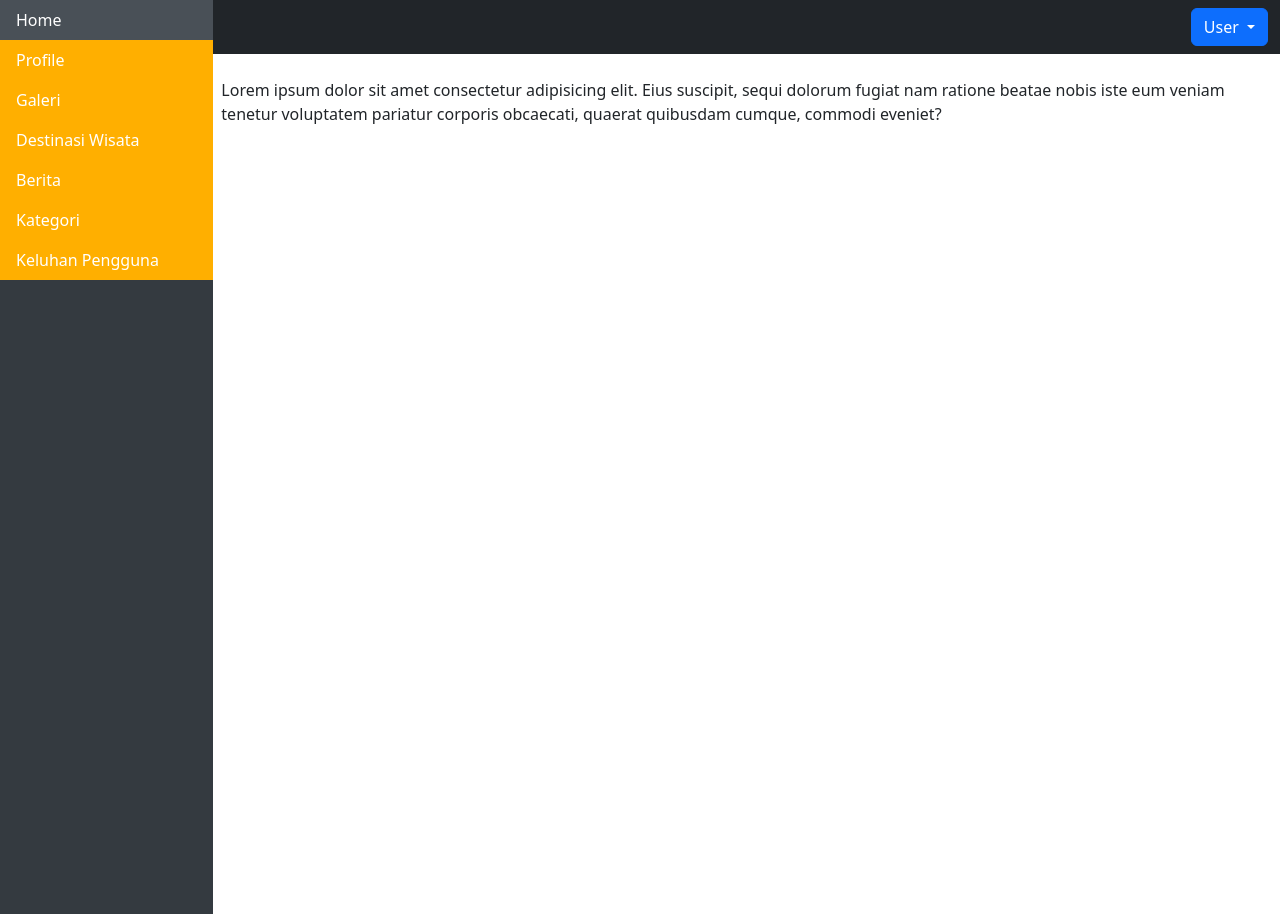
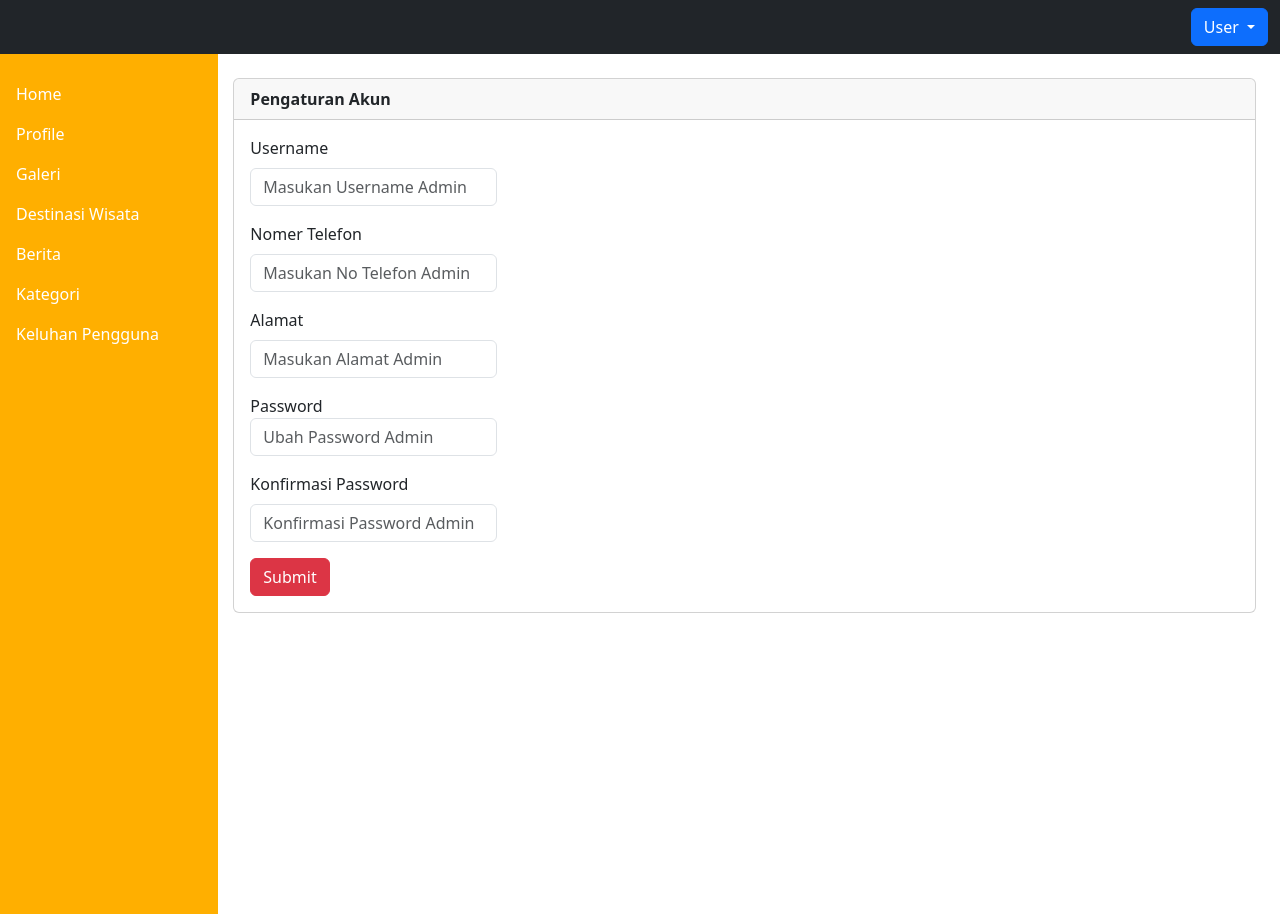
Before and after one commit to lasticoo/Kelompok2TIFInter2023, a PHP site: page /admin/dashboard.php?hal=user in a window 1280 px wide. Run offline with PHP 8.4, Linux system fonts and the light colour scheme; the visitor is signed in with stand-in values (Sample User, id 1).

Commit message:
add
Update : Admin

```diff
--- a/Web Kelompok 2 TIF INTER 2023/admin/ceklogin.php
+++ b/Web Kelompok 2 TIF INTER 2023/admin/ceklogin.php
@@ -17,6 +17,7 @@ if ($cek > 0){
     $_SESSION['namaadmin'] = $r['nama_admin'];
     $_SESSION['username'] = $r['username'];
     $_SESSION['password'] = $r['password'];
+    $_SESSION['idadmin']  = $r['id_admin'];
 
 
     if(!empty($_POST["remember"])){
@@ -28,7 +29,7 @@ if ($cek > 0){
         setcookie("password", "", time() - 3600, "/");
     }
 
-    header("location:dashboard.php");
+    header("location:dashboard.php?hal=home");
 
 }else{
     header("location:gagal_login.php");
--- a/Web Kelompok 2 TIF INTER 2023/admin/dashboard.php
+++ b/Web Kelompok 2 TIF INTER 2023/admin/dashboard.php
@@ -1,5 +1,6 @@
 <?php
 session_start();
+require_once "koneksi.php";
 date_default_timezone_set('Asia/Jakarta');
 
 if(empty($_SESSION['username']) and empty($_SESSION['password'])) {
@@ -46,29 +47,38 @@ if(empty($_SESSION['username']) and empty($_SESSION['password'])) {
             }
 
             .nav-pills {
-                    background-color: #FFAF00;
+    background-color: #FFAF00; /* Background untuk sidebar */
     color: white;
+    min-height: 100vh; /* Membuat sidebar memanjang sampai bawah */
+    padding-top: 20px; /* Tambah jarak atas */
 }
+
 .nav-pills .nav-link {
     color: #ffffff;
-                                border-radius: 0;
-    }
-    .nav-pills .nav-link.active {
-        background-color: #007bff; /* Active link background */
-        color: #ffffff; /* White text for active link */
+    border-radius: 2px;
 }
 
-    /* Hover effect for links */
-    .nav-pills .nav-link:hover {
-        background-color: #495057; /* Slightly lighter on hover */
-        color: #ffffff; /* White text on hover */
+.nav-pills .nav-link.active {
+    background-color: #007bff; /* Warna background link aktif */
+    color: #ffffff; /* Warna teks untuk link aktif */
+}
 
 
+.nav-pills .nav-link:hover {
+    background-color: #495057;
+    color: #ffffff;
 }
-    col-lg-2.position-fixed {
+
+
+.col-lg-2.position-fixed {
+    position: fixed;
+    top: 50%;
     left: 0;
-    width: 16.6667%;
-    padding: 0;
+    width: 17%;
+    height: 200vh; /* Pastikan sidebar memanjang seluruh layar */
+    padding: 40px;
+    background-color: #FFAF00; /* Background untuk sidebar */
+    z-index: 1000;
 }
 
 
@@ -98,7 +108,7 @@ if(empty($_SESSION['username']) and empty($_SESSION['password'])) {
         </div>
                     </a></li>
 
-                    <li><a class="dropdown-item" href="#"><i class="bi bi-gear"></i>Setting</a></li>
+                    <li><a class="dropdown-item" href="dashboard.php?hal=user"><i class="bi bi-gear"></i>Setting</a></li>
                     <li><a class="dropdown-item" href="logout.php" onclick="return confirm('Apakah anda yakin ingin keluar dari aplikasi?')">
                         <img src="image/logout(1).png">Logout</a></li>
                 </ul>
@@ -107,7 +117,7 @@ if(empty($_SESSION['username']) and empty($_SESSION['password'])) {
             </div>
         </div>
         <div class="row mt-4">
-    <div class="col-lg-2 position-fixed vh-100" style="left: 0; top: 0; padding: 0; background-color: #343a40;">
+    <div class="col-lg-2 position-fixed vh-100" style="left: 0; top: 54px; padding: 0;">
         <div class="nav flex-column nav-pills" id="v-pills-tab" role="tablist" aria-orientation="vertical">
             <a class="nav-link <?php echo (isset($_GET['hal']) && $_GET['hal'] == 'home' ? "active" : "") ?>" href="dashboard.php?hal=home">Home</a>
             <a class="nav-link <?php echo (isset($_GET['hal']) && $_GET['hal'] == 'profile' ? "active" : "") ?>" href="dashboard.php?hal=profile">Profile</a>
@@ -122,8 +132,44 @@ if(empty($_SESSION['username']) and empty($_SESSION['password'])) {
 
 
             <div class="col-lg-10 offset-2">
-                Lorem ipsum dolor sit amet consectetur adipisicing elit. Eius suscipit, sequi dolorum fugiat nam ratione beatae nobis iste eum veniam tenetur voluptatem pariatur corporis obcaecati, quaerat quibusdam cumque, commodi eveniet?
 
+             <?php
+
+              if(isset($_GET['hal'])){
+
+                switch($_GET['hal']) {
+                    case 'home';
+                    include "modul/mod_home/home.php";
+                    break;
+                    case 'profile':
+                        include "modul/mod_profile/profile.php";
+                    break;
+                    case 'galeri':
+                        include "modul/mod_galeri/galeri.php";
+                        break;
+                    case 'destinasi-wisata':
+                        include "modul/mod_wisata/wisata.php";
+                        break;
+                    case 'kategori':
+                        include "modul/mod_kategori/kategori.php";
+                        break;
+                    case 'berita':
+                        include "modul/mod_berita/berita.php";
+                        break;
+                    case 'user':
+                        include "modul/mod_user/user.php";
+                        break;
+                        default:
+                        echo "<h1>Halaman Tidak Ditemukan</h1>";
+
+                }
+              }else{
+                header("location:dashboard.php?hal=home");
+              }
+
+
+
+             ?>
             </div>
         </div>
 
--- a/Web Kelompok 2 TIF INTER 2023/admin/index.php
+++ b/Web Kelompok 2 TIF INTER 2023/admin/index.php
@@ -25,7 +25,7 @@ echo '
 
         body {
 
-            background-image: url("image/login.png");
+            background-image: url("image/homepage.png");
             background-size: cover;
             background-position: center center;
             background-repeat: no-repeat;
--- a/Web Kelompok 2 TIF INTER 2023/admin/koneksi.php
+++ b/Web Kelompok 2 TIF INTER 2023/admin/koneksi.php
@@ -9,5 +9,5 @@ $db = new mysqli($server, $username, $password, $database);
 if($db->connect_error){
     die ("Koneksi gagal " . $db->connect_error);
 }
-echo"koneksi berhasil";
+
 ?>
--- /dev/null
+++ b/Web Kelompok 2 TIF INTER 2023/admin/modul/mod_berita/berita.php
@@ -0,0 +1 @@
+ini berita
--- /dev/null
+++ b/Web Kelompok 2 TIF INTER 2023/admin/modul/mod_galeri/galeri.php
@@ -0,0 +1 @@
+ini galeri
--- /dev/null
+++ b/Web Kelompok 2 TIF INTER 2023/admin/modul/mod_home/home.php
@@ -0,0 +1 @@
+ini home
--- /dev/null
+++ b/Web Kelompok 2 TIF INTER 2023/admin/modul/mod_kategori/kategori.php
@@ -0,0 +1 @@
+ini kategori
--- /dev/null
+++ b/Web Kelompok 2 TIF INTER 2023/admin/modul/mod_user/user.php
@@ -0,0 +1,56 @@
+<div class="container-fluid">
+    <div class="card">
+        <div class="card-header"><strong>Pengaturan Akun</strong></div>
+        <div class="card-body">
+            <form class="action" method="POST">
+
+                <div class="mb-3 w-25">
+                    <label class="form-label">Username</label>
+                    <input type="text" name="username"  class="form-control" placeholder="Masukan Username Admin" autocomplete="off" required/>
+
+                </div>
+                <div class="mb-3 w-25">
+                    <label class="form-label">Nomer Telefon</label>
+                    <input type="text" class="form-control" name="telfon"  placeholder="Masukan No Telefon Admin" required/>
+                </div>
+                <div class="mb-3 w-25">
+                    <label class="form-label">Alamat</label>
+                    <input type="text"  class="form-control" name="alamat" placeholder="Masukan Alamat Admin" required/>
+                </div>
+                <div class="mb-3 w-25">
+                    <label class="password">Password</label>
+                    <input type="password"  class="form-control" name="password" placeholder="Ubah Password Admin" required/>
+                </div>
+                <div class="mb-3 w-25">
+                    <label for="" class="form-label">Konfirmasi Password</label>
+                    <input type="password"  class="form-control" name="konfirmasi_password" placeholder="Konfirmasi Password Admin" required/>
+                </div>
+                <button type="submit" name="submit" class="btn btn-danger">Submit</button>
+
+            </form>
+            <?php
+
+            if(isset($_POST['submit'])){
+                $username             = $_POST['username'];
+                $no_telp              = $_POST['telfon'];
+                $alamat               = $_POST['alamat'];
+                $password             = $_POST['password'];
+                $konfirmasi_password  = $_POST['konfirmasi_password'];
+                $id_user_login            = $_SESSION['idadmin'];
+
+                if($password == $konfirmasi_password){
+                    $password_md5= md5($password);
+
+                   mysqli_query($db, "UPDATE admin SET username='$username', password='$password_md5' WHERE id_admin= $id_user_login");
+
+                   echo "<script>alert('Data Berhasil Diubah'); window.location = 'dashboard.php?hal=user' </script";
+
+                }else{
+                    echo "<script>alert('Password Tidak Sama') window.location = 'dashboard.php?hal=user' </script>";
+                }
+            }
+
+            ?>
+        </div>
+    </div>
+</div>
--- /dev/null
+++ b/Web Kelompok 2 TIF INTER 2023/admin/modul/mod_wisata/wisata.php
@@ -0,0 +1 @@
+ini wisata
```
Also changed, not shown: Web Kelompok 2 TIF INTER 2023/admin/form_service.php (+55 -7 lines), Web Kelompok 2 TIF INTER 2023/admin/modul/mod_profile/profile.php (added, +19 -0 lines), Web Kelompok 2 TIF INTER 2023/admin/image/homepage.png (added), Web Kelompok 2 TIF INTER 2023/admin/img_profile/key1.png (added). Lines whose indentation alone changed are shown as unchanged.
